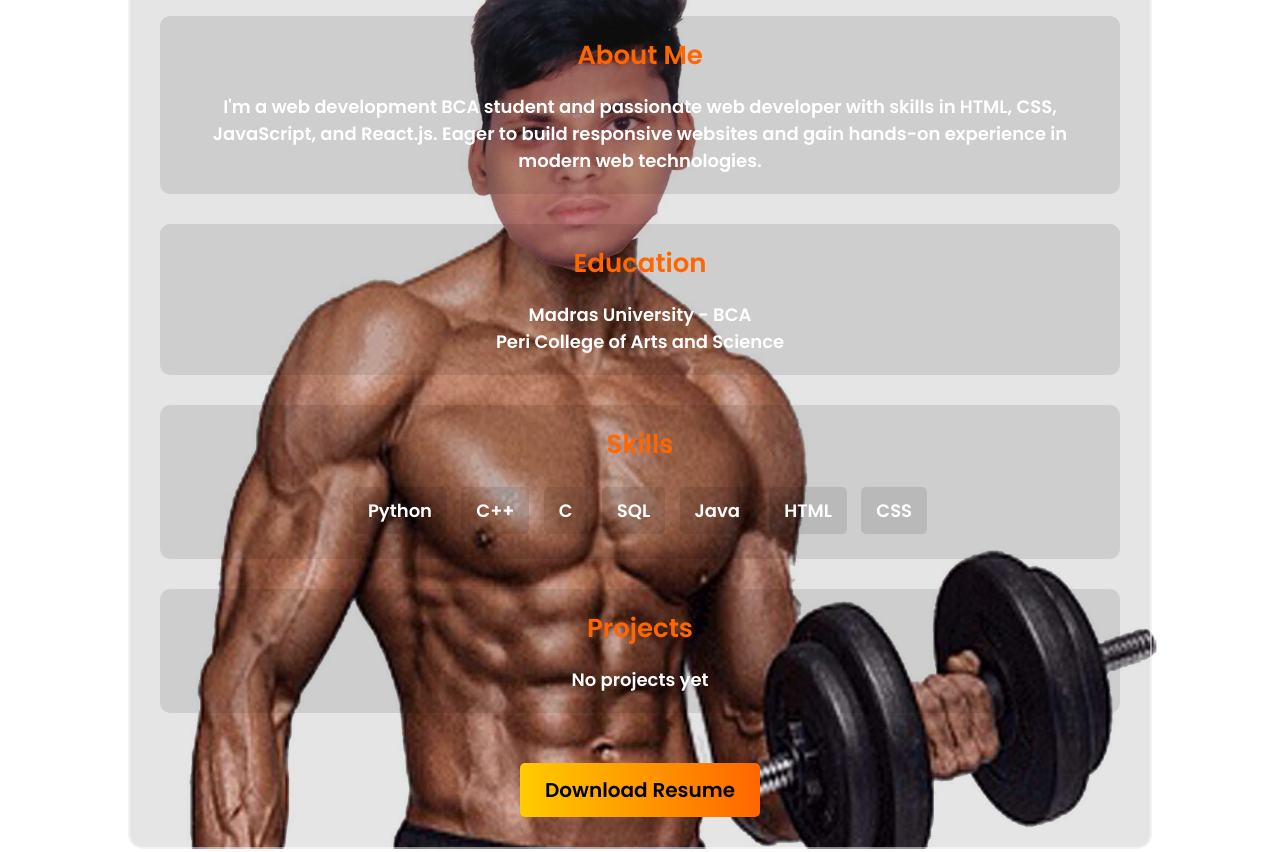
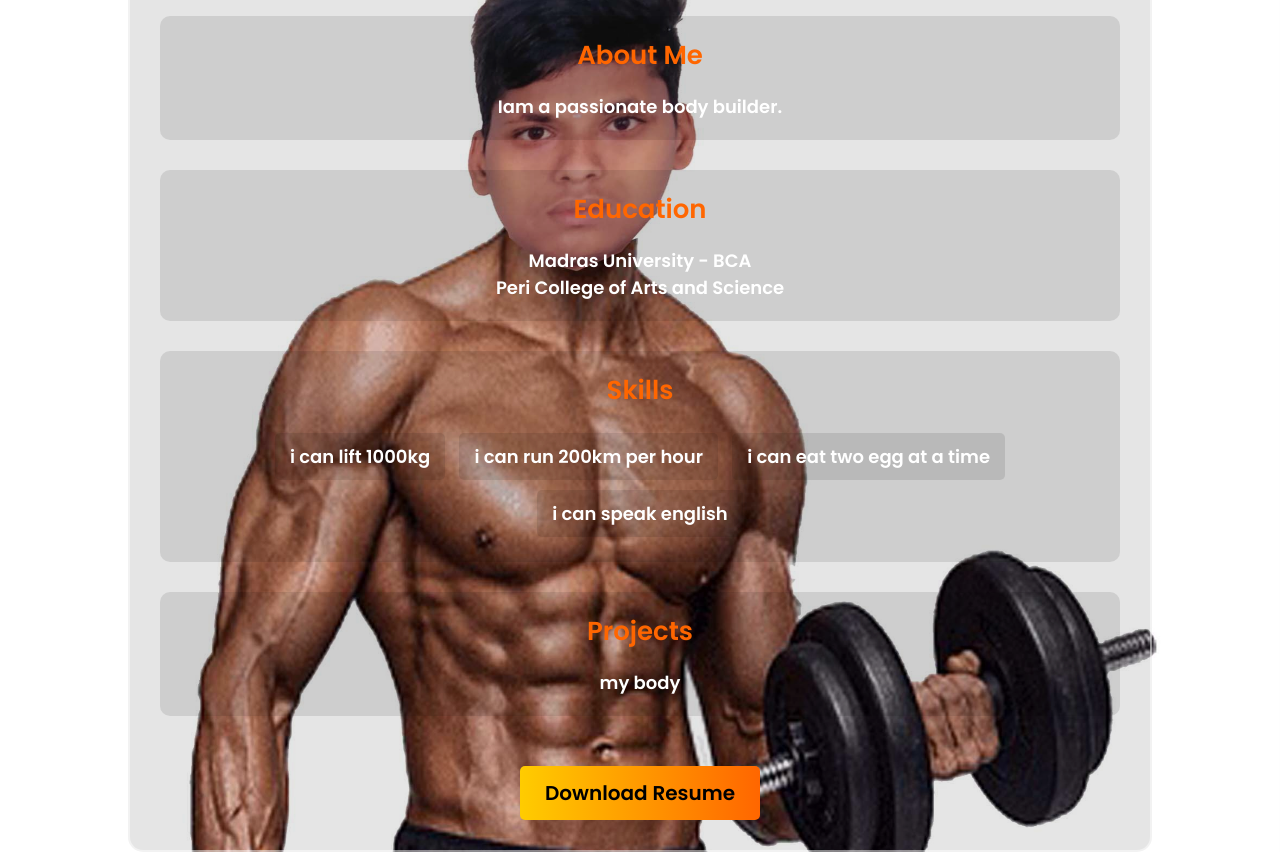
Before and after one commit to Akashkumar12345678/K-akash, a plain HTML site: page index.html in a window 1280 px wide. Shown: the part 280-1132 px from the top of the page. Drawn offline with Linux system fonts and the light colour scheme.

Commit message:
Update index.html

```diff
--- a/index.html
+++ b/index.html
@@ -3,7 +3,7 @@
 <head>
     <meta charset="UTF-8">
     <meta name="viewport" content="width=device-width, initial-scale=1.0">
-    <title>Kanal Kannan A - Portfolio</title>
+    <title>K.Akash-body builder</title>
     <link href="https://fonts.googleapis.com/css2?family=Poppins:wght@300;400;600&display=swap" rel="stylesheet">
     <style>
         * {
@@ -136,11 +136,11 @@
 
     <div class="container">
         <img src="passport photo.jpg" alt="Profile Photo" class="profile-img">
-        <h1>Kanal Kannan A</h1>
+        <h1>k.Akash</h1>
 
         <div class="section">
             <h2>About Me</h2>
-            <p>I'm a web development BCA student and passionate web developer with skills in HTML, CSS, JavaScript, and React.js. Eager to build responsive websites and gain hands-on experience in modern web technologies.</p>
+            <p>Iam a passionate body builder.</p>
         </div>
 
         <div class="section">
@@ -152,19 +152,16 @@
         <div class="section skills">
             <h2>Skills</h2>
             <ul>
-                <li>Python</li>
-                <li>C++</li>
-                <li>C</li>
-                <li>SQL</li>
-                <li>Java</li>
-                <li>HTML</li>
-                <li>CSS</li>
+                <li>i can lift 1000kg </li>
+                <li>i can run 200km per hour</li>
+                <li>i can eat two egg at a time</li>
+                <li>i can speak english</li>
             </ul>
         </div>
 
         <div class="section">
             <h2>Projects</h2>
-            <p>No projects yet</p>
+            <p> my body</p>
         </div>
 
         <a href="file.pdf" class="download-btn" download>Download Resume</a>
```
